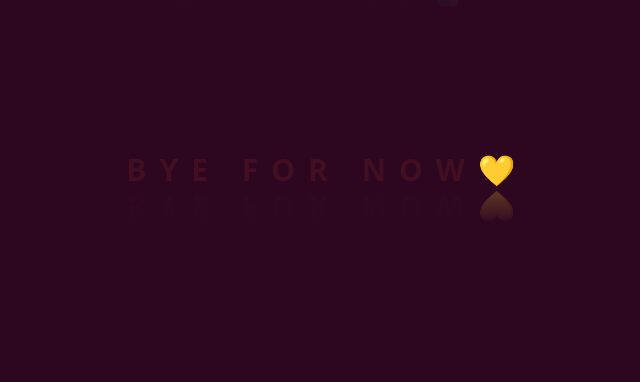
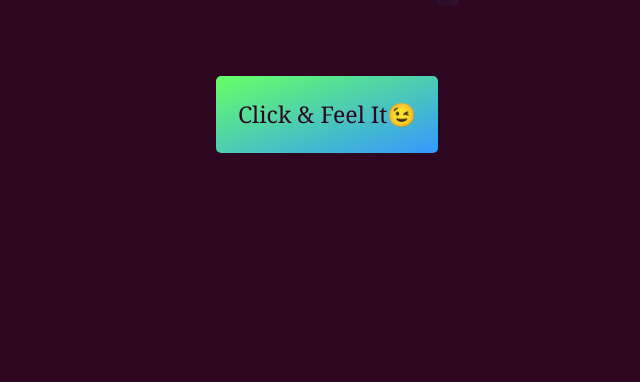
Before and after one commit to Sakthi54447/antogift, a plain HTML site: page interest.html in a window 1280 px wide. Shown: the part 570-952 px from the top of the page, without its empty margins (313-953 px from the left). Drawn offline with nearby package versions, Linux system fonts and the light colour scheme.

Commit message:
Update interest.html

```diff
--- a/interest.html
+++ b/interest.html
@@ -96,20 +96,6 @@
                 animation: animate 5s linear infinite;
             }
 
-            h5{
-                margin-top: 7%;
-                margin-bottom: 25%;
-                border-style: none;
-                text-transform: uppercase;
-                text-align: center;
-                font-size: 30px;
-                font-weight: 700;
-                color: #420e22;
-                width: 100%;
-                letter-spacing: 13px;
-               -webkit-box-reflect: below 1px linear-gradient(transparent,#0004);
-                animation: animate 5s linear infinite;
-            }
             .duper a{
                 text-decoration: none;
                 border-style: none;
@@ -163,15 +149,8 @@
                 <center><h4>takecare🫂</h4></center>
             </div>
         </div>
-    </div>
+    </div><br/>
 
-    <div class="container">
-        <div class="row">
-            <div class="col ">
-                <center><h5>bye for now💛</h5></center>
-            </div>
-        </div>
-    </div>
 
     <div class="container">
         <div class="row">
```
